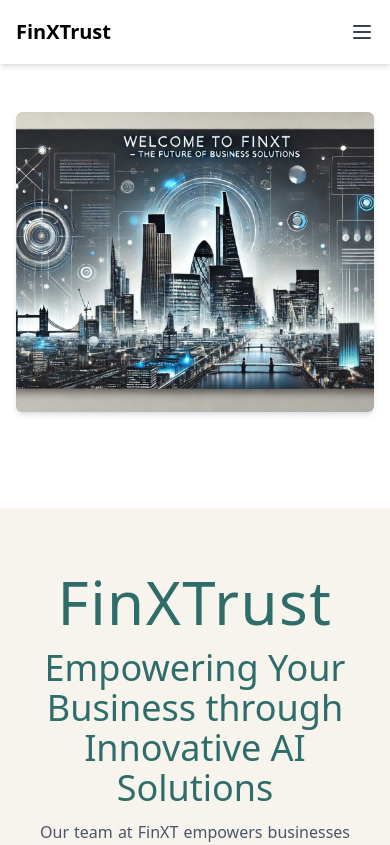
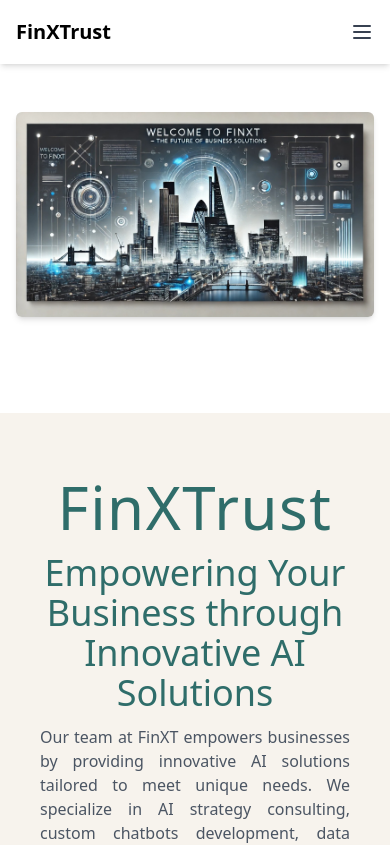
Before and after one commit to AishuVj/finxt-website, a Next.js app: page / in a window 390 px wide. Shown: the top 845 px of the page. Built offline with nearby package versions, Linux system fonts and the light colour scheme.

Commit message:
mobile responsive hero image

```diff
--- a/components/HeroSection.js
+++ b/components/HeroSection.js
@@ -5,7 +5,7 @@
         <img
          src="/images/MainPicture.jpg"
 
-         className="w-full object-cover h-[300px] md:h-[500px] lg:h-[600px] rounded-md shadow-md"
+         className="w-full object-contain max-h-[300px] md:max-h-[500px] lg:max-h-[600px] rounded-md shadow-md"
         />
 
     </section>
```
